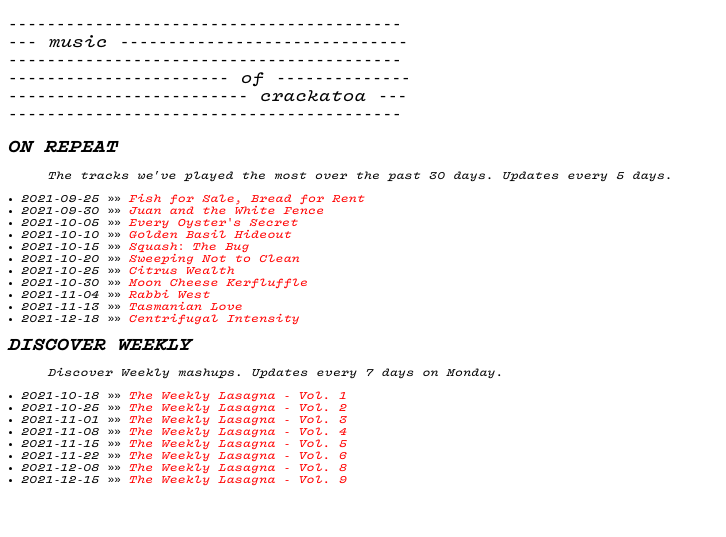
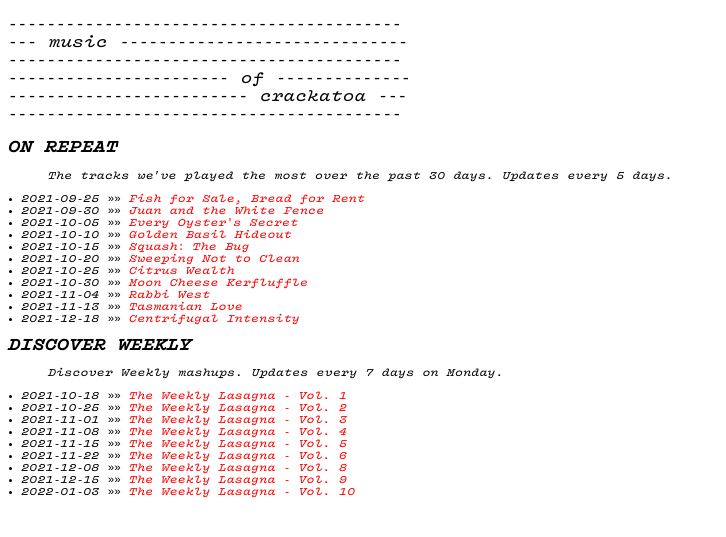
Before and after one commit to noahgorstein/music-of-crackatoa, a Jekyll site: the page built from index.md, in a window 1280 px wide. Shown: the top 537 px of the page, without its empty margins (0-726 px from the left). Built offline with Jekyll 4.4.1, drawn with Linux system fonts in a browser that asks for light colours.

Commit message:
weekly lasagna v10

```diff
--- a/_data/discover_weekly.yml
+++ b/_data/discover_weekly.yml
@@ -29,3 +29,7 @@
 - playlist_name: The Weekly Lasagna - Vol. 9
   creation_date: 2021-12-15
   playlist_uri: https://open.spotify.com/playlist/3E3OpwVr2yHW19dwPPXqIx?si=1db0e2f8e48348dc
+
+- playlist_name: The Weekly Lasagna - Vol. 10
+  creation_date: 2022-01-03
+  playlist_uri: https://open.spotify.com/playlist/3gvR9pfkozVOMVFsVr4SH4
```
